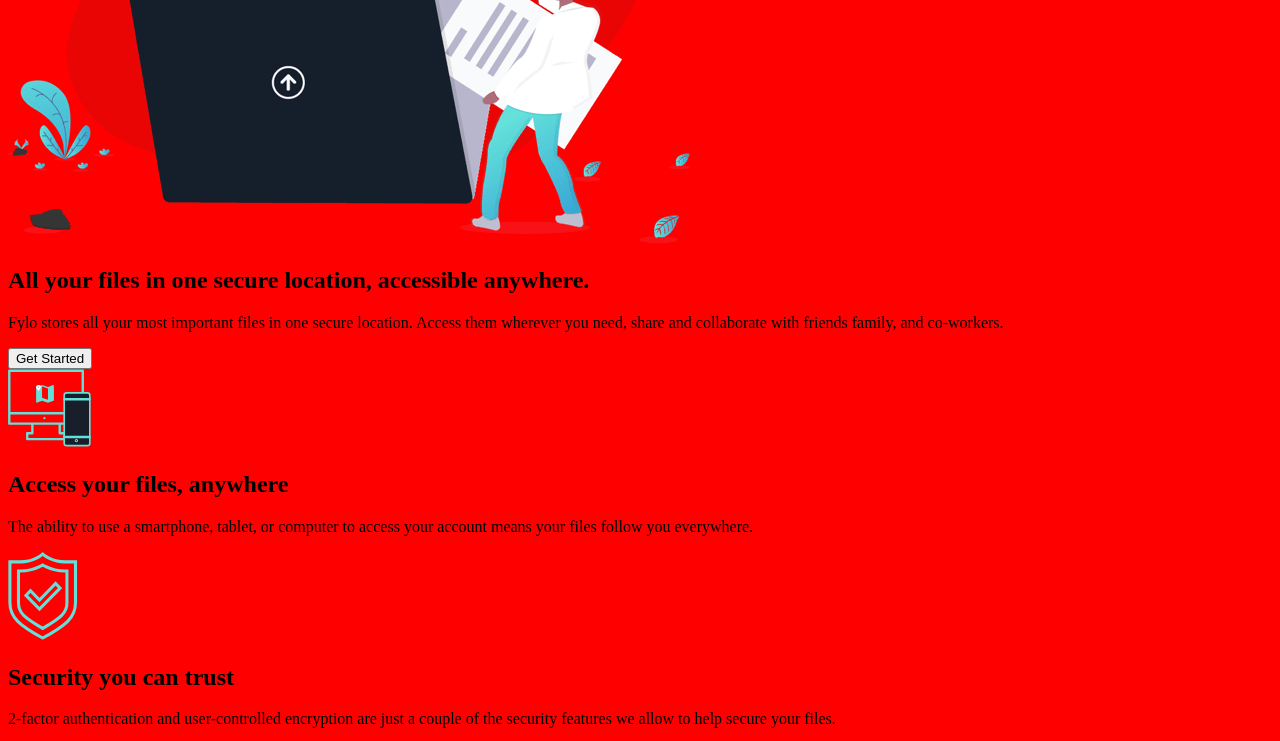
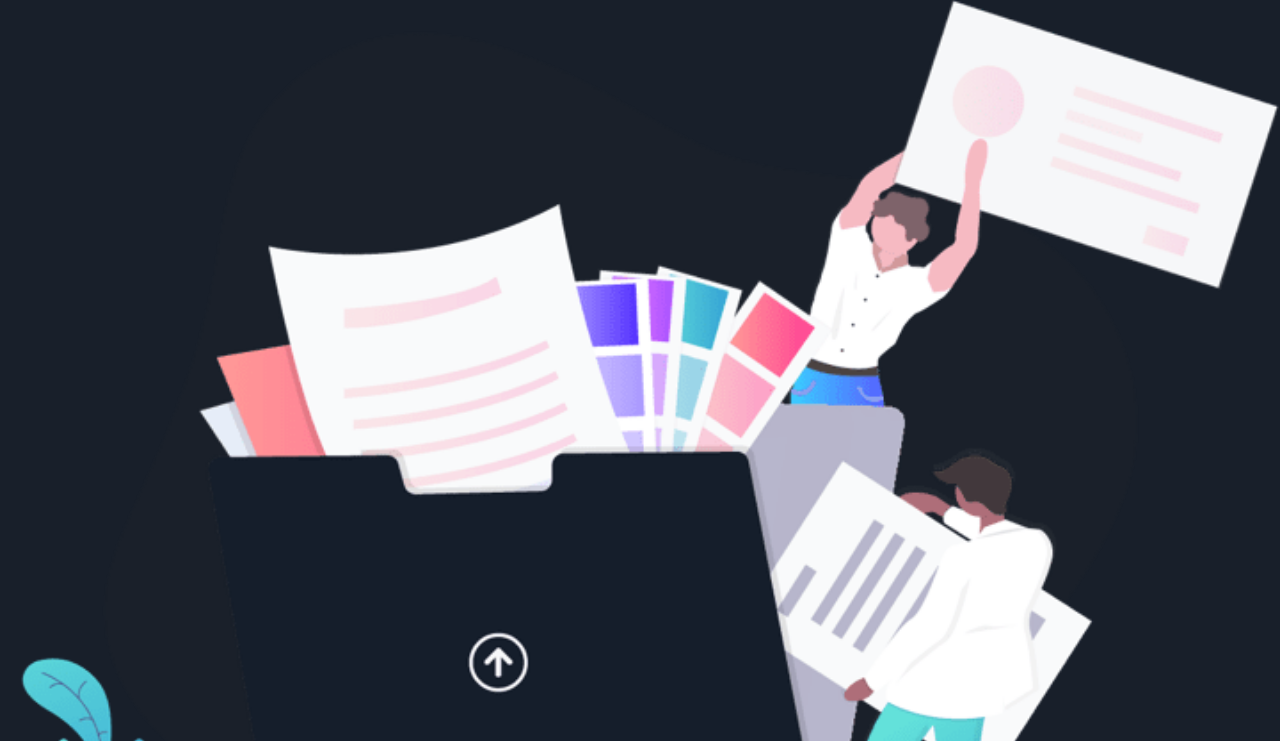
Before and after one commit to hisatt/fylo-dark-theme-landing-page-master, a plain HTML site: page index.html in a window 1280 px wide. Shown: the part 441-1182 px from the top of the page. Drawn offline with Linux system fonts and the light colour scheme.

Commit message:
Global style css coding

```diff
--- a/stylesheet.css
+++ b/stylesheet.css
@@ -1,3 +1,64 @@
-body{
-  background-color: red;
+:root {
+  --dark-blue-intro-sign: hsl(217, 28%, 15%);
+  --dark-blue-bg: hsl(218, 28%, 13%);
+  --dark-blue-footer-bg: hsl(216, 53%, 9%);
+  --dark-blue-testi-bg: hsl(219, 30%, 18%);
+  --cyan: hsl(176, 68%, 64%);
+  --blue: hsl(198, 60%, 50%);
+  --red: hsl(0, 100%, 63%);
+  --white: hsl(0, 0%, 100%);
+  --white-transparent: hsl(0, 0%, 100%, 0.7);
 }
+
+@font-face {
+  font-family: Raleway;
+  src: url(./fonts/Raleway-Regular.ttf);
+}
+
+@font-face {
+  font-family: OpenSans;
+  src: url(./fonts/OpenSans-Regular.ttf);
+}
+
+/* Start Global Style */
+* {
+  margin: 0;
+  padding: 0;
+  box-sizing: border-box;
+}
+
+html {
+  scroll-behavior: smooth;
+}
+
+body {
+  font-size: 14px;
+  font-family: OpenSans;
+  font-weight: 400;
+  background-color: var(--dark-blue-bg);
+  color: var(--white);
+}
+
+img {
+  width: 100%;
+}
+
+a,
+p {
+  color: var(--white-transparent);
+  text-decoration: none;
+}
+
+nav .container ul li a {
+  font-family: Raleway;
+  font-weight: 400;
+}
+
+h1,
+h2,
+h3 {
+  font-family: Raleway;
+  font-weight: 700;
+}
+
+/* End Global Style */
```
